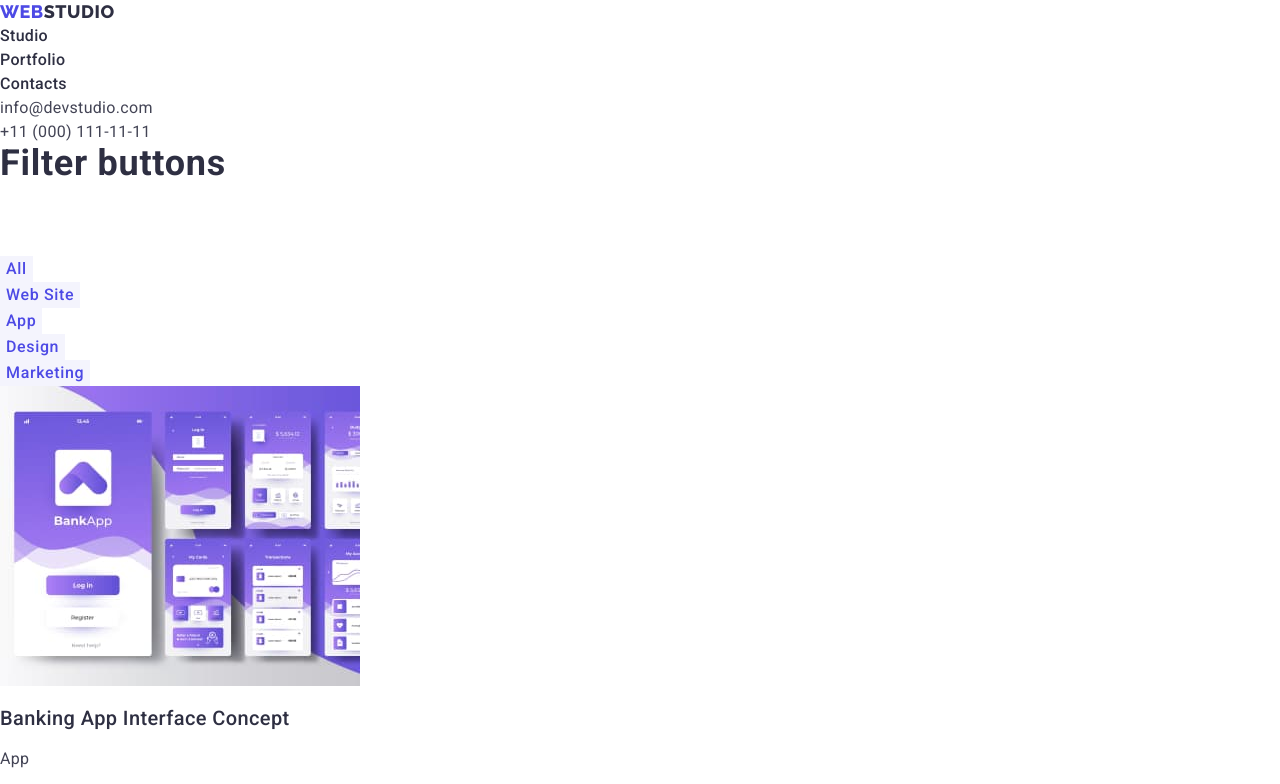
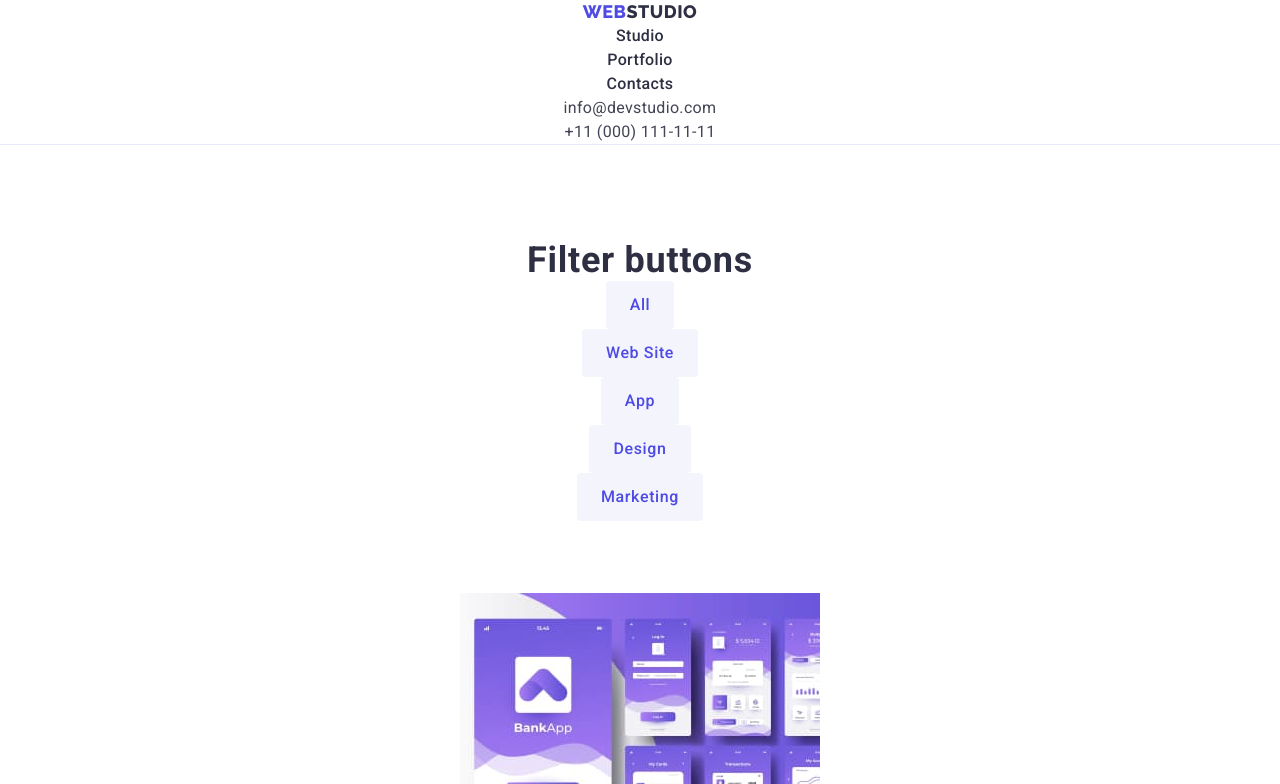
Before and after one commit to invxder/goit-markup-hw-02, a plain HTML site: page portfolio.html in a window 1280 px wide. Shown: the top 784 px of the page. Drawn offline with Linux system fonts and the light colour scheme.

Commit message:
сделал контейнеры для portfolio.html

```diff
--- a/css/styles.css
+++ b/css/styles.css
@@ -33,10 +33,10 @@ body {
 
 .header {
     background-color: var(--white-color);
+    border-bottom: 1px solid var(--accent-color);
 }
 
 .container {
-
     margin-left: auto;
     margin-right: auto;
     width: 1158px;
@@ -211,20 +211,10 @@ body {
 /* portfolio.css */
 /* MAIN CONTENT */
 
-.prt-title {
-    color: var(--dark-color);
-    font-weight: 500;
-    font-size: 20px;
-    line-height: 1.2;
-    letter-spacing: 0.02em;
-}
-
-.prt-text {
-    color: var(--text-color);
-    font-weight: 400;
-    font-size: 16px;
-    line-height: 1.5;
-    letter-spacing: 0.02em;
+.section-title.prt {
+    padding: 0;
+    margin: 0;
+    margin-top: 96px;
 }
 
 .btn-filters {
@@ -235,12 +225,43 @@ body {
     font-size: 16px;
     line-height: 1.5;
     letter-spacing: 0.04em;
+
+    border-radius: 4px;
+    min-height: 48px;
+    padding: 12px 24px;
 }
 
 .btn-filters:hover,
 .btn-filters:focus {
     background-color: var(--primary-brand-color);
     color: var(--white-color);
+}
+
+.btn-prt {
+    padding: 0;
+    margin: 0;
+    margin-bottom: 72px;
+}
+
+.prt-title {
+    color: var(--dark-color);
+    font-weight: 500;
+    font-size: 20px;
+    line-height: 1.2;
+    letter-spacing: 0.02em;
+
+    margin-top: 32px;
+    margin-bottom: 8px;
+}
+
+.prt-text {
+    color: var(--text-color);
+    font-weight: 400;
+    font-size: 16px;
+    line-height: 1.5;
+    letter-spacing: 0.02em;
+
+    padding-bottom: 32px;
 }
 
 /* FOOTER */
--- a/portfolio.html
+++ b/portfolio.html
@@ -15,9 +15,11 @@
 
 <body>
   <!-- Header -->
-  <header>
+  <header class="header">
+    <div class="container">
       <nav>
-      <a href="./index.html" class="logo-web link">WEB<span class="head-studio">STUDIO</span></a>
+        <a href="./index.html" class="logo-web link">WEB<span class="head-studio">STUDIO</span>
+        </a>
         <ul class="site-nav list">
           <li><a href="./index.html" class="anchors link">Studio</a></li>
           <li>
@@ -36,13 +38,14 @@
           <a href="tel:+110001111111" class="relations link">+11 (000) 111-11-11</a>
         </li>
       </ul>
+    </div>
   </header>
 
   <!-- Main content -->
   <main>
-    <section class="section">
-      <h1 class="section-title">Filter buttons</h1>
-      <ul class="list">
+    <section class="section container">
+      <h1 class="section-title prt">Filter buttons</h1>
+      <ul class="btn-prt list">
         <li><button type="button" class="btn btn-filters">All</button></li>
         <li>
           <button type="button" class="btn btn-filters">Web Site</button>
@@ -125,11 +128,13 @@
 
   <!-- Footer -->
   <footer class="footer">
+    <div class="container">
       <a href="./index.html" class="logo-web link">WEB<span class="footer-studio">STUDIO</span></a>
       <p class="footer-text">
         Increase the flow of customers and sales for your business with digital
         marketing & growth solutions.
       </p>
+    </div>
   </footer>
 </body>
 
```
Lines whose indentation alone changed are shown as unchanged.
